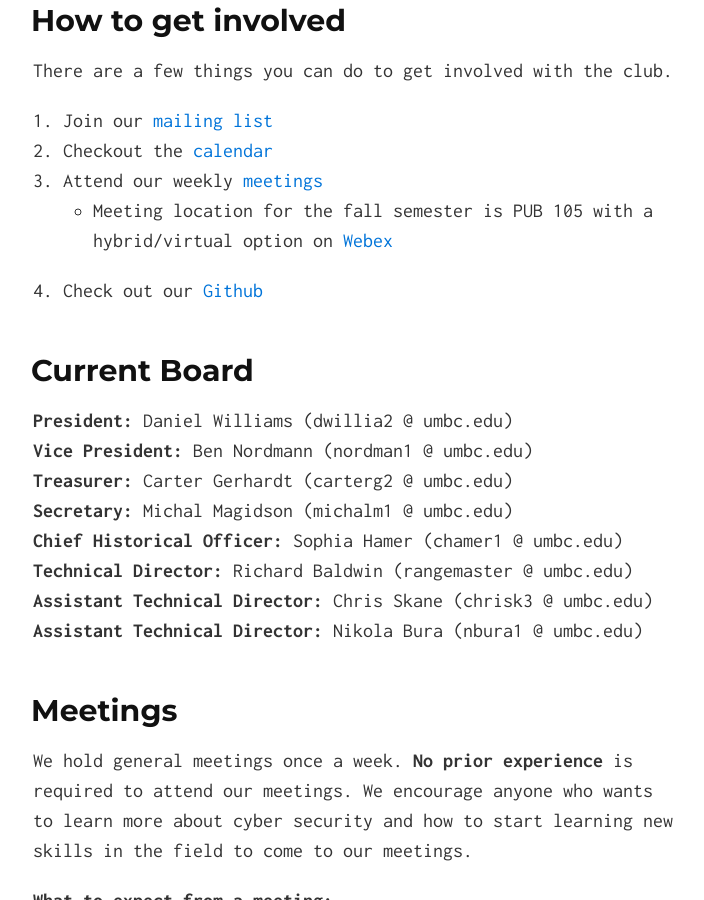
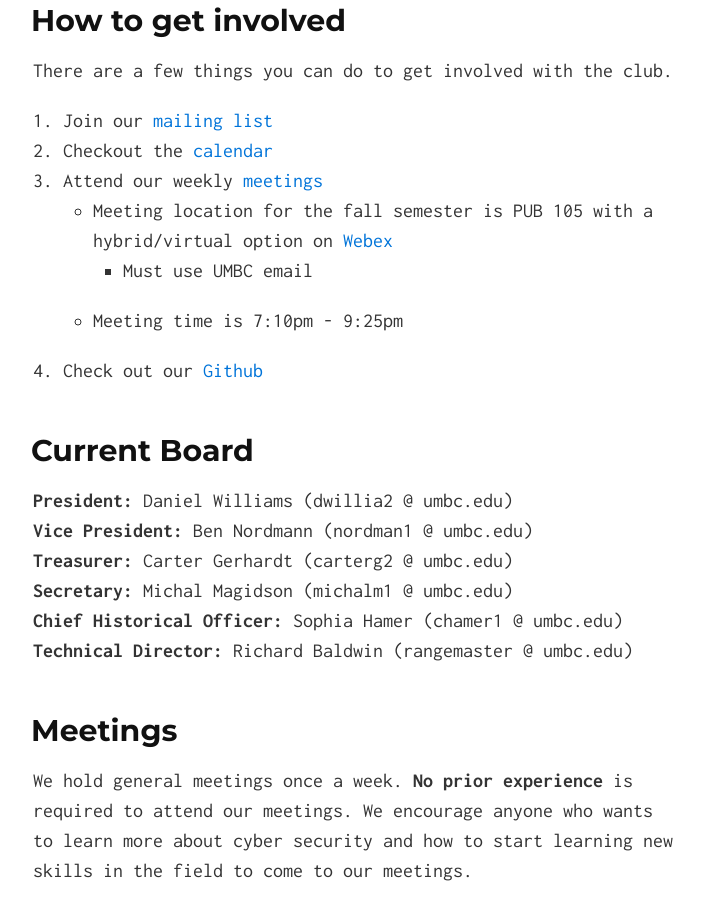
Before and after one commit to UMBCCyberDawgs/umbccyberdawgs.github.io, a Jekyll site: the page built from index.md, in a window 1280 px wide and 900 px high, scrolled down 534 px. Shown: the whole window, without its empty margins (287-991 px from the left). Built offline with Jekyll 4.4.1, drawn with Linux system fonts in a browser that asks for light colours; our own code applies the rules of GitHub Pages for plain Markdown files.

Commit message:
Update index.md

```diff
--- a/index.md
+++ b/index.md
@@ -19,6 +19,8 @@ There are a few things you can do to get involved with the club.
 2. Checkout the [calendar](#calendar)
 3. Attend our weekly [meetings](#meetings)
     * Meeting location for the fall semester is PUB 105 with a hybrid/virtual option on [Webex](https://umbc.webex.com/umbc/j.php?MTID=m5bf61fcdac399940e710ea4f2d120b08)
+      * Must use UMBC email
+    * Meeting time is 7:10pm - 9:25pm
 4. Check out our [Github](https://github.com/UMBCCyberDawgs)
 
 ## Current Board
@@ -29,8 +31,7 @@ There are a few things you can do to get involved with the club.
 **Secretary:** Michal Magidson (michalm1 @ umbc.edu)
 **Chief Historical Officer:** Sophia Hamer (chamer1 @ umbc.edu)
 **Technical Director:** Richard Baldwin (rangemaster @ umbc.edu)
-**Assistant Technical Director:** Chris Skane (chrisk3 @ umbc.edu)
-**Assistant Technical Director:** Nikola Bura (nbura1 @ umbc.edu)
+
 
 ## <a name="meetings">Meetings
 
```
